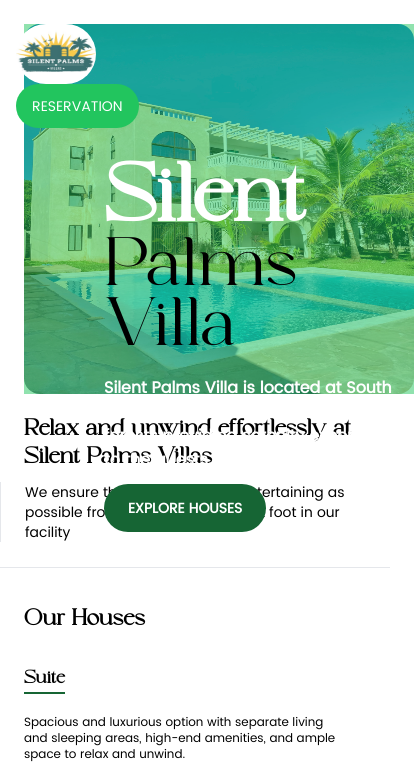
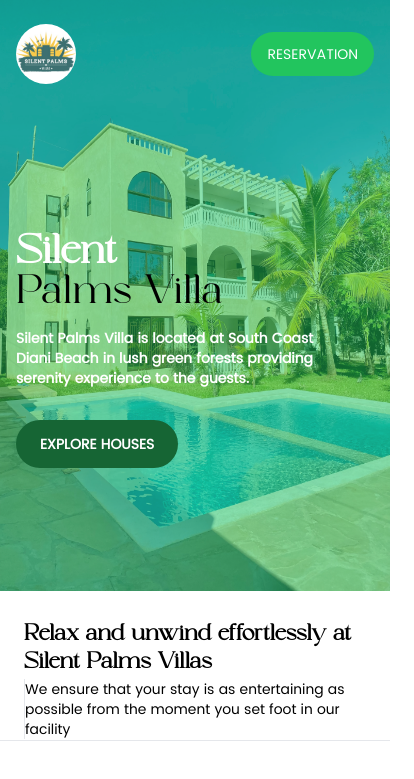
Before and after one commit to isadia-brian/silent, a Next.js app: page / in a window 390 px wide. Shown: the top 779 px of the page, 414 px wide, since content can reach past the window. Built offline with nearby package versions, Linux system fonts and the light colour scheme.

Commit message:
added responsiveness

```diff
--- a/app/page.js
+++ b/app/page.js
@@ -22,19 +22,23 @@
   return (
     <main className={`${poppins.className} w-full`}>
       <Hero />
-      <section className="flex  w-full h-[150px] flex-col md:flex-row border-b-[0.8px] ">
-        <div className="px-6 w-full md:w-1/2 md:mx-0 flex justify-between items-center">
-          <h1 className={`text-xl  font-semibold ${kugile.className}`}>
+      <section className="flex  w-full h-[150px] flex-col md:flex-row border-b-[0.8px] pt-8 ">
+        <div className="px-6 md:px-20 w-full  flex justify-between items-center">
+          <div className="md:flex justify-center items-center">
+          <h1 className={`text-xl  font-semibold  md:w-1/2 ${kugile.className}`}>
             Relax and unwind effortlessly at <br />
             <span className="text-center">Silent Palms Villas</span>
           </h1>
-        </div>
-
-        <div className=" border-l-[0.8px] px-6 md:w-1/2 mt-2 md:mt-0 relative md:text-left md:pl-20">
-          <p className="text-sm">
+          <p className="text-sm border-l-[0.8px] md:w-1/2 md:pl-20">
             We ensure that your stay is as entertaining as possible from the
             moment you set foot in our facility
           </p>
+          </div>
+
+        </div>
+
+        <div className="   md:mt-0 relative md:text-left md:pl-20">
+
         </div>
       </section>
 
--- a/components/Hero.js
+++ b/components/Hero.js
@@ -11,33 +11,33 @@
 
 const Hero = () => {
   return (
-    <div className="flex  justify-between flex-col w-full md:border-b-[0.2px]">
-      <div className=" h-[370px] md:h-[90vh] w-full  relative m-6 md:m-0 rounded-2xl md:rounded-none">
+    <div className="flex   justify-between flex-col w-full md:border-b-[0.2px]">
+      <div className=" h-[70vh] md:h-[90vh] w-full  relative  md:m-0  md:rounded-none">
         <Image
           src="/hero.webp"
           alt="hero"
           fill
-          className="rounded-2xl md:rounded-none"
+          className=" md:rounded-none"
         />
         <div className="absolute top-0 left-0 h-full w-full bg-green-500 opacity-50"></div>
-        <div className="absolute top-[40%] left-20 z-30 h-full  ">
+        <div className="absolute top-[40%] px-4 md:left-20 z-30 h-full  ">
           <p
-            className={`${kugile.className} text-7xl md:text-7xl text-white font-bold`}
+            className={`${kugile.className} text-4xl md:text-7xl text-white font-bold`}
           >
             Silent
           </p>
           <p
-            className={`${kugile.className}  text-6xl  md:text-7xl text-black `}
+            className={`${kugile.className}  text-4xl  md:text-7xl text-black `}
           >
             Palms Villa
           </p>
           <h1
-            className={` md:max-w-[400px] text-white font-semibold mt-3 md:mt-2 md:mb-4`}
+            className={`max-w-[300px] md:max-w-[400px] text-sm md:text-lg text-white font-semibold mt-3 md:mt-2 md:mb-4`}
           >
             Silent Palms Villa is located at South Coast Diani Beach in lush
             green forests providing serenity experience to the guests.
           </h1>
-          <div className="my-3 flex items-center space-x-4">
+          <div className="mt-8 flex items-center space-x-4">
             <button className="bg-green-800 px-6 max-w-[220px] text-white text-sm font-semibold rounded-full py-[14px] uppercase">
               Explore Houses
             </button>
--- a/components/Navbar.js
+++ b/components/Navbar.js
@@ -77,9 +77,9 @@
           y > 0
             ? "bg-green-800 transition duration-500 ease-in "
             : " duration-300 ease-in"
-        } md:flex items-center justify-between w-full  py-6 px-4 md:px-20`}
+        } flex items-center justify-between w-full  py-6 px-4 md:px-20`}
       >
-        <div className="relative h-[60px] w-[80px] md:h-[100px] md:w-[100px] rounded-full ">
+        <div className="relative h-[60px] w-[60px] md:h-[100px] md:w-[100px] rounded-full ">
             <Image src="/logo.jpeg" alt="logo" fill className="rounded-full" />
         </div>
         <div className="">
```
